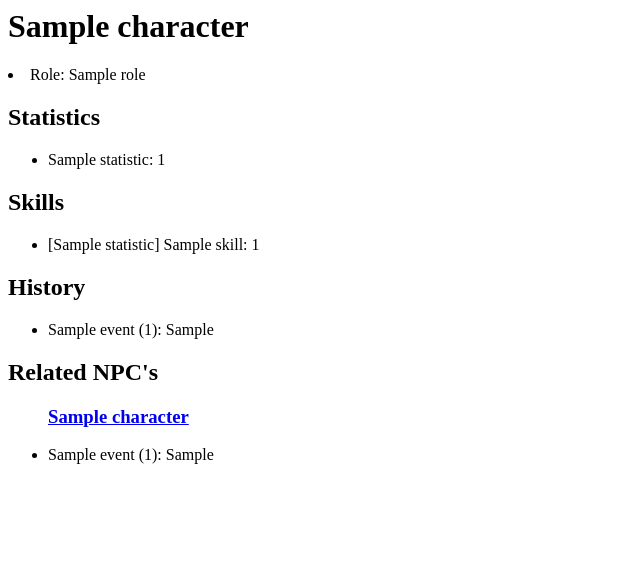
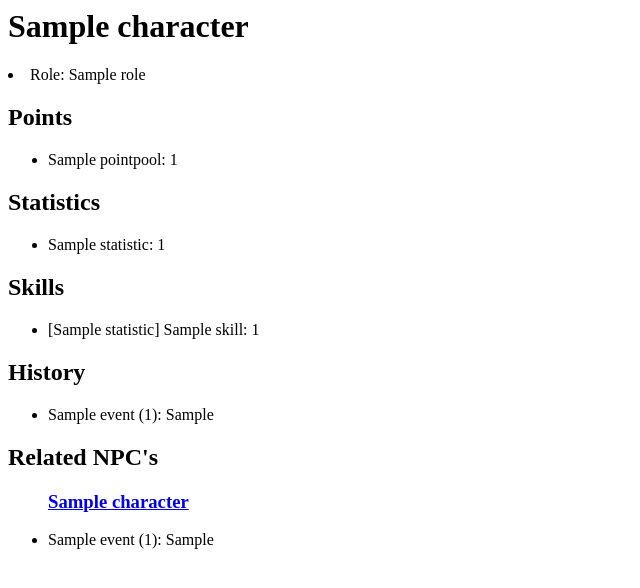
Before and after one commit to ericearl/MakeRPG, a Django app: page /cc/char/1/ in a window 1280 px wide. Shown: the top 588 px of the page, without its empty margins (0-640 px from the left). Run offline with Django 3.2, Linux system fonts and the light colour scheme; tables that the repository leaves empty hold one stand-in row (values such as "Sample post").

Commit message:
Add points to views for characters and npcs
Added minor changes to see remaining points in views.

```diff
--- a/CharacterCreator/templates/CharacterCreator/character.html
+++ b/CharacterCreator/templates/CharacterCreator/character.html
@@ -2,6 +2,17 @@
 
 {% if character.role.name %}
     <li>Role: {{ character.role.name }}</li>
+{% endif %}
+
+<h2>Points</h2>
+{% if points %}
+    <ul>
+    {% for p in points %}
+        <li>{{ p }}</li>
+    {% endfor %}
+    </ul>
+{% else %}
+    <p>No character points are available.</p>
 {% endif %}
 
 <h2>Statistics</h2>
--- a/CharacterCreator/views.py
+++ b/CharacterCreator/views.py
@@ -18,17 +18,19 @@ def character(request, character_id):
     character = get_object_or_404(Character, pk=character_id)
     stat_list = get_list_or_404(CharacterStatistic, character=character_id)
     skill_list = get_list_or_404(CharacterSkill, character=character_id)
+    point_list = get_list_or_404(CharacterPointpool, character=character_id)
     history_list = get_list_or_404(CharacterEventRoll, character=character_id)
     npc_list = get_list_or_404(NPCEventRoll, character=character_id)
-    return render(request, 'CharacterCreator/character.html', {'character': character, 'stats': stat_list, 'skills': skill_list, 'history': history_list, 'npcs': npc_list })
+    return render(request, 'CharacterCreator/character.html', {'character': character, 'stats': stat_list, 'skills': skill_list, 'points': point_list, 'history': history_list, 'npcs': npc_list })
 
 
 def npc(request, npc_id):
     character = get_object_or_404(Character, pk=npc_id)
     stat_list = get_list_or_404(CharacterStatistic, character=npc_id)
     skill_list = get_list_or_404(CharacterSkill, character=npc_id)
+    point_list = get_list_or_404(CharacterPointpool, character=npc_id)
     history_list = get_list_or_404(NPCEventRoll, npc=npc_id)
-    return render(request, 'CharacterCreator/npc.html', {'character': character, 'stats': stat_list, 'skills': skill_list, 'history': history_list })
+    return render(request, 'CharacterCreator/npc.html', {'character': character, 'stats': stat_list, 'skills': skill_list, 'points': point_list, 'history': history_list })
 
 
 def get_default_statistic(request):
```
Also changed, not shown: CharacterCreator/templates/CharacterCreator/npc.html (+10 -3 lines).
